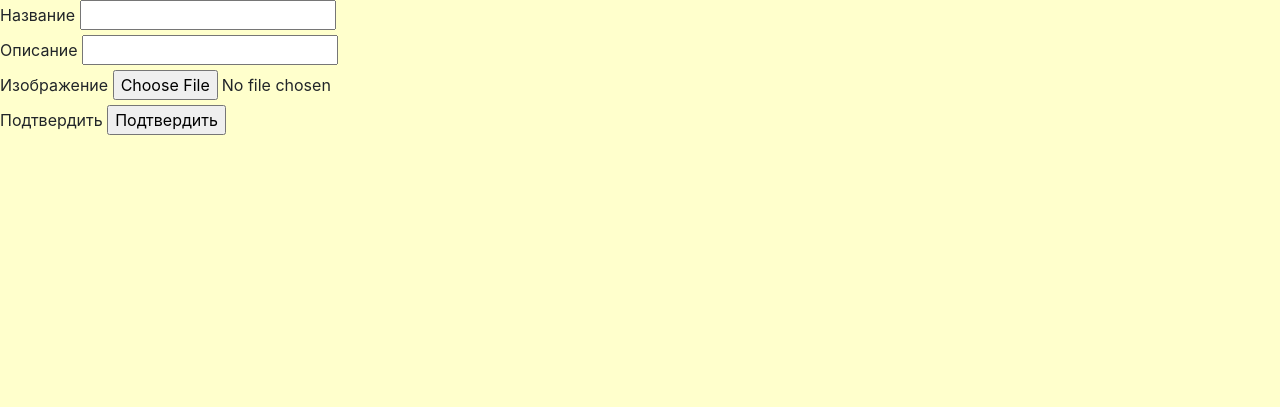
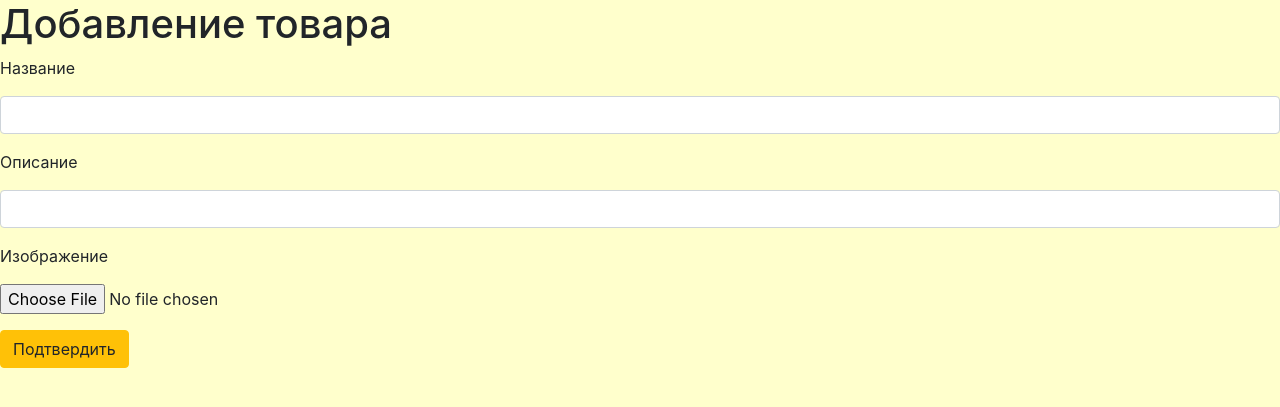
Before and after one commit to MaxVorosh/YL-last-project, a Flask app: page /add_product in a window 1280 px wide. Shown: the part 116-523 px from the top of the page. Run offline with Flask 2, Linux system fonts and the light colour scheme; a user stored in the database is signed in; some libraries are stand-ins or nearby versions.

Commit message:
normal output of items and remake of AddProduct.html

```diff
--- a/main.py
+++ b/main.py
@@ -120,7 +120,7 @@ def AddProduct():
         else:
             user.products += id
         session.commit()
-        return redirect("/")
+        return redirect("/account")
     return render_template("AddProduct.html", message="", current_user=current_user, form=form)
 
 
--- a/templates/AddProduct.html
+++ b/templates/AddProduct.html
@@ -1,19 +1,21 @@
 {% extends "base.html" %}
 
 {% block content %}
-    <form action="" method="post" novalidate
-          enctype = "multipart/form-data">
-        <div>
-            {{ form.csrf_token }}
-        </div>
-        {% for field in form if field.name != 'csrf_token' %}
-        <div>
-            {{ field.label() }}
-            {{ field() }}
-            {% for error in field.errors %}
-                <h6>{{ error }}</h6>
-            {% endfor %}
-        </div>
-        {% endfor %}
-    </form>
+<h1>Добавление товара</h1>
+<form action="" method="post" novalidate enctype = "multipart/form-data">
+    {{ form.hidden_tag() }}
+    <div class="form-group">
+        <label for="title">{{ form.title.label }}</label>
+        {{ form.title(class="form-control", id="title")}}
+    </div>
+    <div class="form-group">
+        <label for="description">{{ form.description.label }}</label>
+        {{ form.description(class="form-control", id="description")}}
+    </div>
+    <div class="form-group">
+        <label for="photo">{{ form.photo.label }}</label>
+        {{ form.photo(class="form-control-file", id="photo", type="file") }}
+    </div>
+    {{ form.submit(class="btn btn-warning") }}
+</form>
 {% endblock %}
--- a/templates/account.html
+++ b/templates/account.html
@@ -30,16 +30,18 @@
 <a href="/add_product" class="btn btn-warning">Добавить товар</a><br/>
 {% else %}
 <a href="/add_product" class="btn btn-warning">Добавить товар</a><br/><br/><br/>
+<div class="card-columns">
 {% for item in current_user.products.split(";") %}
 {% set item = session.query(Product).filter(Product.id == item).first() %}
-    <p><div class="card" style="width: 18rem; background-color: rgba(255, 204, 0, 0.5)">
+    <div class="card" style="width: 18rem; background-color: rgba(255, 204, 0, 0.5)">
         <img src="static/image/products/{{ item.id }}.jpg" class="card-img-top">
         <div class="card-body">
             <h5 class="card-title">{{ item.title }}</h5>
             <p class="card-text">{{ item.text }}</p>
             <a href="#" class="btn btn-light">Страница товара</a>
         </div>
-    </div></p>
+    </div>
 {% endfor %}
+</div>
 {% endif %}
 {% endblock %}
```
Also changed, not shown: db/database.sqlite, static/image/products/3.jpg (added).
